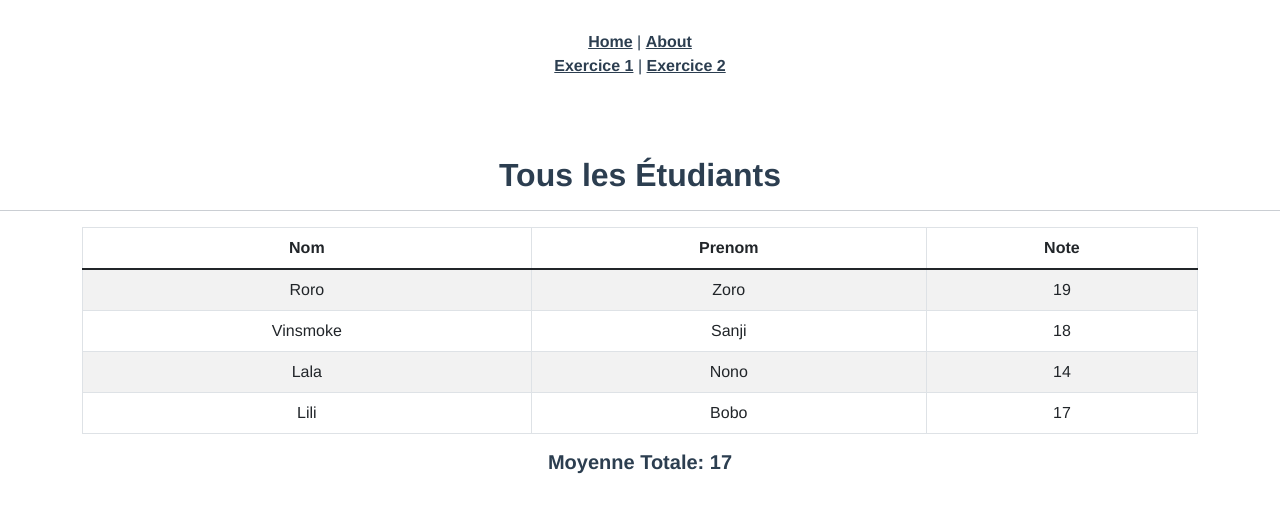
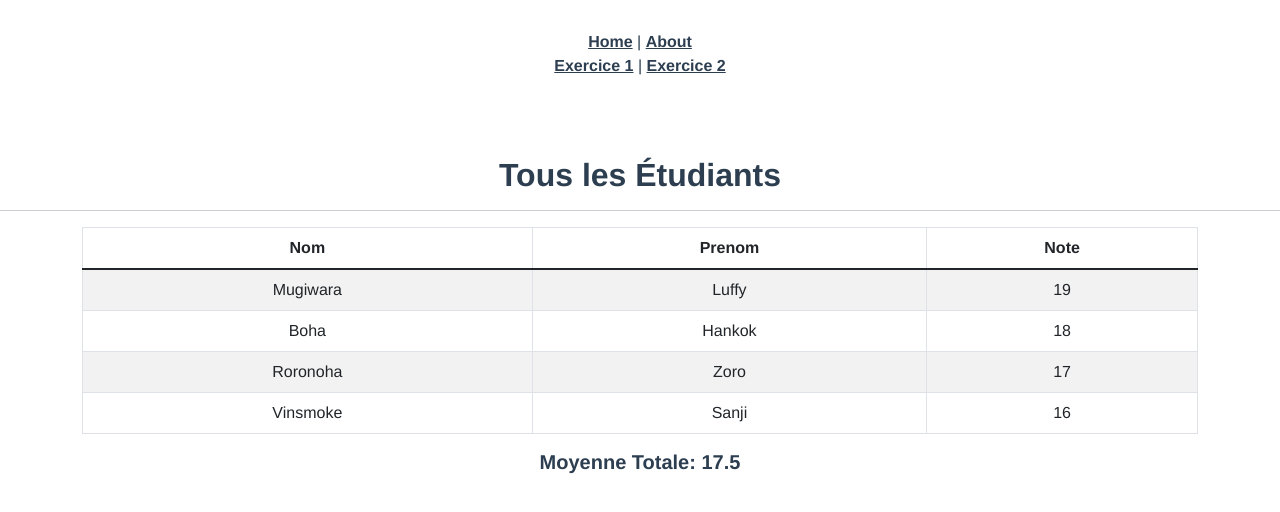
Before and after one commit to Mister-Clo/vue-todo-list, a Vue app: page /group_ab in a window 1280 px wide. Shown: the top 512 px of the page. Built offline with nearby package versions, Linux system fonts and the light colour scheme.

Commit message:
composables

```diff
--- a/src/components/GroupA.vue
+++ b/src/components/GroupA.vue
@@ -33,29 +33,19 @@
 
   </table>
   </div>
-    <h5 class="fw-bold">Moyenne des notes : <span class="done">{{moyenneA}}</span></h5><h6 class="fw-bold">Moyenne Totale : <span class="incomplete">{{moyTotale}}</span></h6>
+    <h5 class="fw-bold">Moyenne des notes Groupe A : <span class="done">{{moyenneA}}</span></h5><h6 class="fw-bold">Moyenne Totale : <span class="incomplete">{{moyenneTotale}}</span></h6>
 
 </template>
 
 <script setup>
-import { reactive, ref, computed } from 'vue'
-import { moyenne } from '@/composables/moyenne.js'
-import { moyenneTotale } from './GroupAB.vue'
+import {ref, computed } from 'vue'
+import { moyenne,moyenneTotale,studentsA, fields} from '@/composables/moyenne.js'
 
-var studentsA = reactive(
-    [
-          {nom:"Mugiwara", prenom:"Luffy", note:ref(19)},
-          {nom:"Boha", prenom:"Hankok", note:ref(18)},
-    ]
-)
 var nom = ref("")
 var prenom = ref("")
 var note = ref(0)
-const fields = ['nom', 'prenom', 'note']
 
 const moyenneA = computed(()=>{return moyenne(studentsA)})
-
-const moyTotale = ref(moyenneTotale)
 
 function addStudent(){
     const stud = {
--- a/src/components/GroupAB.vue
+++ b/src/components/GroupAB.vue
@@ -25,31 +25,9 @@
 </template>
 
 <script setup>
-//import studentsA from './GroupA.vue'
-//import studentsB from './GroupB.vue'
-import {reactive,ref, computed} from 'vue'
-//import { moyenne } from '@/composables/moyenne.js'
+
+import {moyenneTotale,studentsAB, fields} from '@/composables/moyenne.js'
 
 
-/*var studentsAB= reactive(computed(()=>{
-  return [].concat(studentsA,studentsB)
-}))*/
 
-var studentsAB = reactive(
-    [
-          {nom:"Roro", prenom:"Zoro", note:ref(19)},
-          {nom:"Vinsmoke", prenom:"Sanji", note:ref(18)},
-          {nom:"Lala", prenom:"Nono", note:ref(14)},
-          {nom:"Lili", prenom:"Bobo", note:ref(17)},
-    ]
-)
-
-const fields = ref(['nom', 'prenom', 'note'])
-const moyenneTotale = computed(()=>{
-  let notes = 0
-    studentsAB.forEach(s => {
-        notes+= s.note
-    });
-    return notes/studentsAB.length
-})
 </script>
--- a/src/components/GroupB.vue
+++ b/src/components/GroupB.vue
@@ -33,29 +33,19 @@
 
   </table>
   </div>
-    <h5 class="fw-bold">Moyenne des notes : <span class="done">{{moyenneB}}</span></h5><h6 class="fw-bold">Moyenne Totale : <span class="incomplete">{{moyTotale}}</span></h6>
+    <h5 class="fw-bold">Moyenne des notes Groupe B : <span class="done">{{moyenneB}}</span></h5><h6 class="fw-bold">Moyenne Totale : <span class="incomplete">{{moyenneTotale}}</span></h6>
 
 </template>
 
 <script setup>
-import { reactive, ref, computed } from 'vue'
-import { moyenne } from '@/composables/moyenne.js'
-import { moyenneTotale } from './GroupAB.vue'
+import {ref, computed } from 'vue'
+import { moyenne,moyenneTotale,studentsB, fields} from '@/composables/moyenne.js'
 
-var studentsB = reactive(
-    [
-          {nom:"Roronoha", prenom:"Zoro", note:ref(19)},
-          {nom:"Vinsmoke", prenom:"Sanji", note:ref(18)},
-    ]
-)
 var nom = ref("")
 var prenom = ref("")
 var note = ref(0)
-const fields = ['nom', 'prenom', 'note']
 
 const moyenneB = computed(()=>{return moyenne(studentsB)})
-
-const moyTotale = ref(moyenneTotale)
 
 function addStudent(){
     const stud = {
--- a/src/composables/moyenne.js
+++ b/src/composables/moyenne.js
@@ -1,3 +1,5 @@
+import { computed,reactive, ref} from 'vue'
+
 export function moyenne(obj){
     let notes = 0
     obj.forEach(s => {
@@ -6,3 +8,27 @@ export function moyenne(obj){
     return notes/obj.length
 
    }
+
+export   var studentsB = reactive(
+    [
+          {nom:"Roronoha", prenom:"Zoro", note:ref(17)},
+          {nom:"Vinsmoke", prenom:"Sanji", note:ref(16)},
+    ]
+)
+
+export var studentsA = reactive(
+    [
+          {nom:"Mugiwara", prenom:"Luffy", note:ref(19)},
+          {nom:"Boha", prenom:"Hankok", note:ref(18)},
+    ]
+)
+
+export var studentsAB = reactive(
+    [].concat(studentsA,studentsB)
+)
+
+export const moyenneTotale = computed(()=>{
+    return moyenne(studentsAB)
+  })
+
+export const fields = ['nom', 'prenom', 'note']
```
